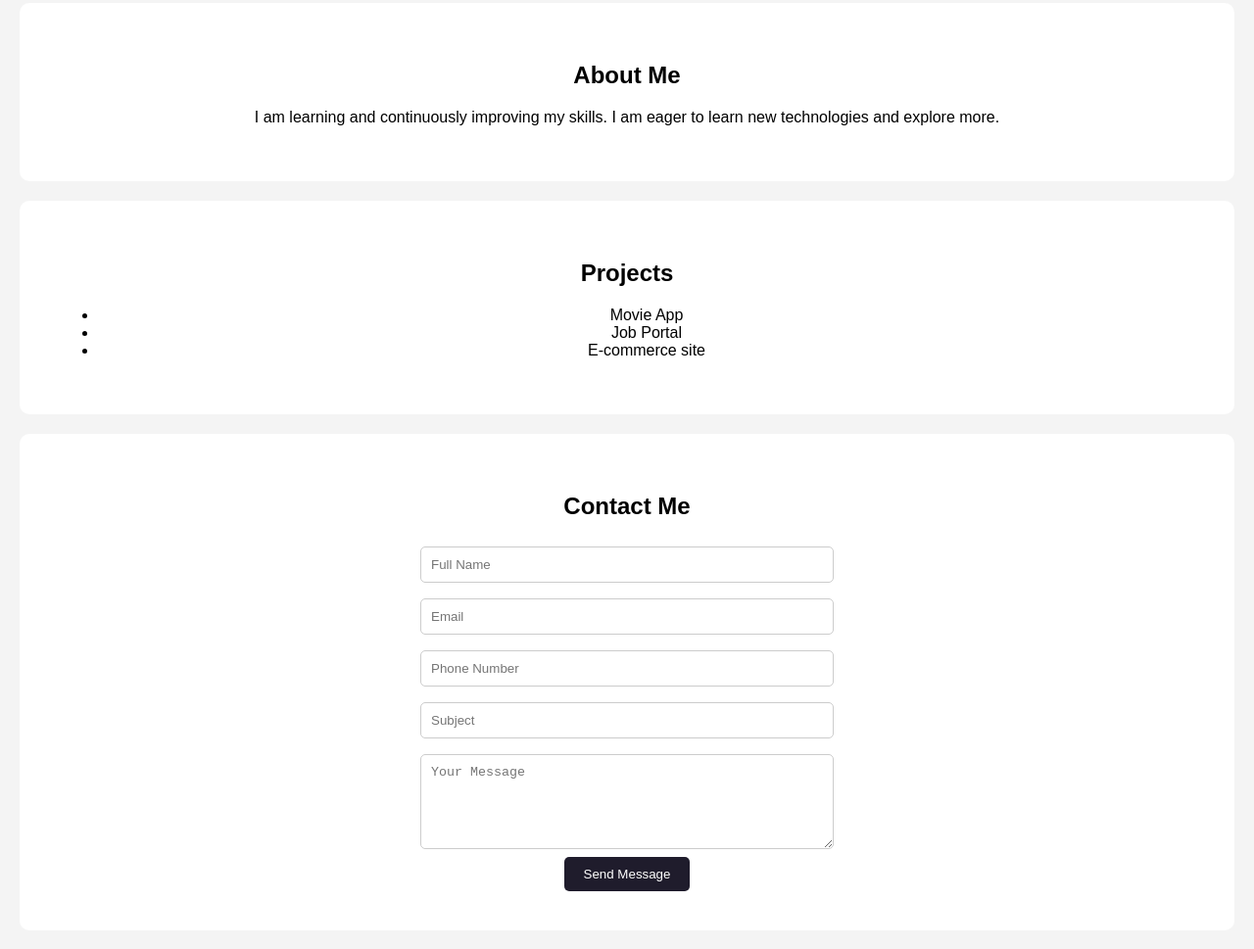
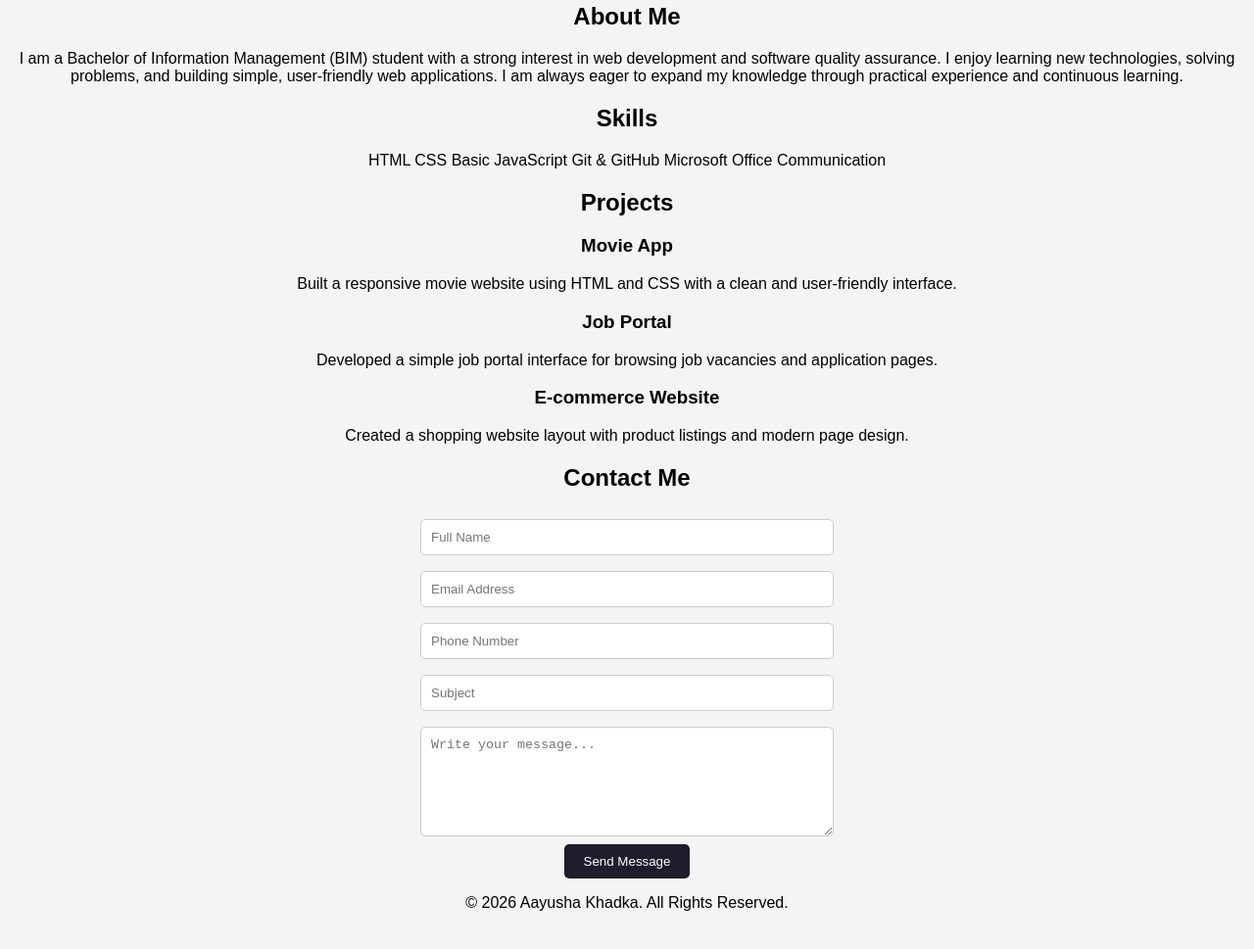
Before and after one commit to aayushachann/aayushaprofile.github.io, a plain HTML site: page index.html in a window 1280 px wide. Shown: the part 817-1786 px from the top of the page at 98% size. After the commit the page ends 1764 px from the top, so only its background shows below. Drawn offline with nearby package versions, Linux system fonts and the light colour scheme.

Commit message:
Update index.html

```diff
--- a/index.html
+++ b/index.html
@@ -3,85 +3,190 @@
 <head>
     <meta charset="UTF-8">
     <meta name="viewport" content="width=device-width, initial-scale=1.0">
-  <title>My Portfolio</title>
+    <title>Aayusha Khadka | Portfolio</title>
+
     <link rel="stylesheet" href="style.css">
+
+    <!-- EmailJS -->
+    <script src="https://cdn.jsdelivr.net/npm/@emailjs/browser@4/dist/email.min.js"></script>
 </head>
 <body>
 
-  <!-- HERO -->
-  <section class="hero">
-    <img src="me.jpeg" class="profile-pic" alt="My Photo">
+<header class="hero">
+
+    <img src="me.jpeg" alt="Aayusha Khadka" class="profile-pic">
 
     <h1>Hi, I'm Aayusha Khadka</h1>
-    <p>BIM Student</p>
+
+    <h3>BIM Student</h3>
+
+    <p class="intro">
+        I am currently learning web development and continuously improving my skills.
+        I am eager to learn new technologies, build practical projects, and gain
+        real-world experience through internship opportunities.
+    </p>
 
     <a href="#contact" class="btn">Hire Me</a>
+
+</header>
+
+<section class="about">
+
+    <h2>About Me</h2>
+
+    <p>
+        I am a Bachelor of Information Management (BIM) student with a strong interest
+        in web development and software quality assurance. I enjoy learning new
+        technologies, solving problems, and building simple, user-friendly web
+        applications. I am always eager to expand my knowledge through practical
+        experience and continuous learning.
+    </p>
+
 </section>
 
-  <!-- ABOUT -->
-  <section class="section">
-    <h2>About Me</h2>
-    <p>
-     <p>
-I am learning and continuously improving my skills. I am eager
-       to learn new technologies and explore more.
-</p>
-    </p>
+<section class="skills">
+
+    <h2>Skills</h2>
+
+    <div class="skill-box">
+
+        <span>HTML</span>
+        <span>CSS</span>
+        <span>Basic JavaScript</span>
+        <span>Git & GitHub</span>
+        <span>Microsoft Office</span>
+        <span>Communication</span>
+
+    </div>
+
 </section>
 
-  <!-- PROJECTS -->
-  <section class="section">
+<section class="projects">
+
     <h2>Projects</h2>
-    <ul>
-      <li>Movie App</li>
-      <li>Job Portal</li>
-      <li>E-commerce site</li>
-    </ul>
+
+    <div class="project">
+
+        <h3>Movie App</h3>
+
+        <p>
+            Built a responsive movie website using HTML and CSS with a clean and
+            user-friendly interface.
+        </p>
+
+    </div>
+
+    <div class="project">
+
+        <h3>Job Portal</h3>
+
+        <p>
+            Developed a simple job portal interface for browsing job vacancies
+            and application pages.
+        </p>
+
+    </div>
+
+    <div class="project">
+
+        <h3>E-commerce Website</h3>
+
+        <p>
+            Created a shopping website layout with product listings and modern
+            page design.
+        </p>
+
+    </div>
+
 </section>
 
-  <!-- CONTACT -->
-  <section class="section" id="contact">
+<section id="contact">
+
     <h2>Contact Me</h2>
 
     <form id="contact-form">
 
-      <input type="text" name="name" placeholder="Full Name" required>
+        <input
+            type="text"
+            name="name"
+            placeholder="Full Name"
+            required
+        >
 
-      <input type="email" name="email" placeholder="Email" required>
+        <input
+            type="email"
+            name="email"
+            placeholder="Email Address"
+            required
+        >
 
-      <input type="tel" name="phone" placeholder="Phone Number">
+        <input
+            type="tel"
+            name="phone"
+            placeholder="Phone Number"
+        >
 
-      <input type="text" name="title" placeholder="Subject">
+        <input
+            type="text"
+            name="title"
+            placeholder="Subject"
+        >
 
-      <textarea name="message" placeholder="Your Message" rows="5"></textarea>
+        <textarea
+            name="message"
+            rows="6"
+            placeholder="Write your message..."
+            required
+        ></textarea>
 
-      <button type="submit">Send Message</button>
+        <button type="submit">
+            Send Message
+        </button>
 
     </form>
+
 </section>
 
-  <!-- EMAILJS SCRIPT -->
-  <script src="https://cdn.jsdelivr.net/npm/@emailjs/browser@4/dist/email.min.js"></script>
+<footer>
+
+    <p>
+        © 2026 Aayusha Khadka. All Rights Reserved.
+    </p>
+
+</footer>
 
 <script>
+
 emailjs.init("csAaLI7tosSag1kEp");
 
-    document.getElementById("contact-form").addEventListener("submit", function(e) {
+document
+.getElementById("contact-form")
+.addEventListener("submit", function(e){
+
 e.preventDefault();
 
 emailjs.sendForm(
 "service_7mbxf62",
 "template_55876qp",
 this
-      ).then(() => {
+)
+.then(function(){
+
 alert("Message sent successfully!");
-        this.reset();
-      }, (error) => {
-        alert("Failed to send message");
+
+document.getElementById("contact-form").reset();
+
+})
+.catch(function(error){
+
+alert("Failed to send message.");
+
 console.log(error);
+
 });
 
 });
+
 </script>
 
 </body>
```
Lines whose indentation alone changed are shown as unchanged.
